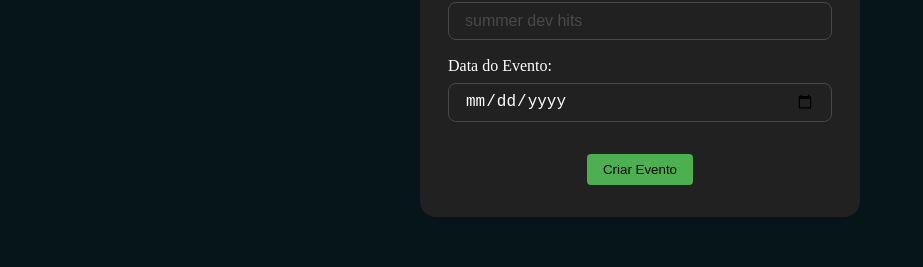
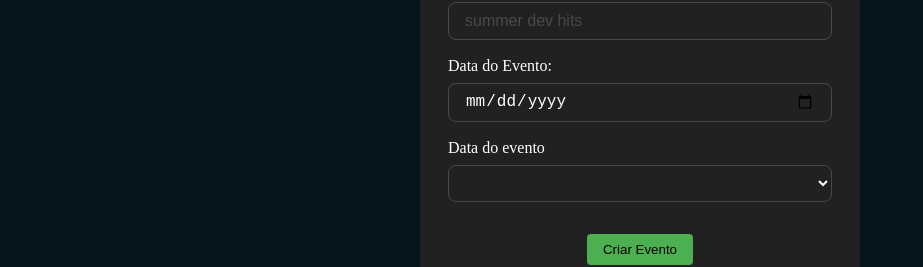
Before and after one commit to Pedrozila/Tecboard, a React (Vite) app: page / in a window 1280 px wide. Shown: the part 862-1129 px from the top of the page, without its empty margins (0-923 px from the left). Built offline with nearby package versions, Linux system fonts and the light colour scheme.

Commit message:
feat: add ListaSuspensa component with styles and integrate into FormularioDeEventos

```diff
--- a/src/componentes/FormularioEvento/index.jsx
+++ b/src/componentes/FormularioEvento/index.jsx
@@ -5,6 +5,7 @@ import { FormularioTitulo } from "../TituloFormulario";
 import { Label } from "../Label";
 import { CampoEntrada } from "../CampoDeEntrada";
 import { BotaoFormulario } from "../Botao";
+import { ListaSuspensa } from "../ListaSuspensa";
 
 export function FormularioDeEventos() {
   return (
@@ -30,6 +31,12 @@ export function FormularioDeEventos() {
             name="dataEvento"
           />
         </FormularioCampo>
+         <FormularioCampo>
+            <Label htmlFor="dataEvento">
+              Data do evento
+            </Label>
+            <ListaSuspensa />
+          </FormularioCampo>
       </div>
       <div className="acoes">
         <BotaoFormulario>Criar Evento</BotaoFormulario>
--- /dev/null
+++ b/src/componentes/ListaSuspensa/index.jsx
@@ -0,0 +1,10 @@
+import './lista-suspensa.estilos.css'
+
+export function ListaSuspensa () {
+
+    return (
+        <select className='lista-suspensa-form'>
+            <option value=""></option>
+        </select>
+    )
+}
--- /dev/null
+++ b/src/componentes/ListaSuspensa/lista-suspensa.estilos.css
@@ -0,0 +1,10 @@
+.lista-suspensa-form {
+    border-radius: 8px;
+    background-color: transparent;
+    border: 1px solid #4A4949;
+    font-weight: 400;
+    font-size: 16px;
+    line-height: 120%;
+    color: #ffffff;
+    padding: 8px 16px;
+}
```
